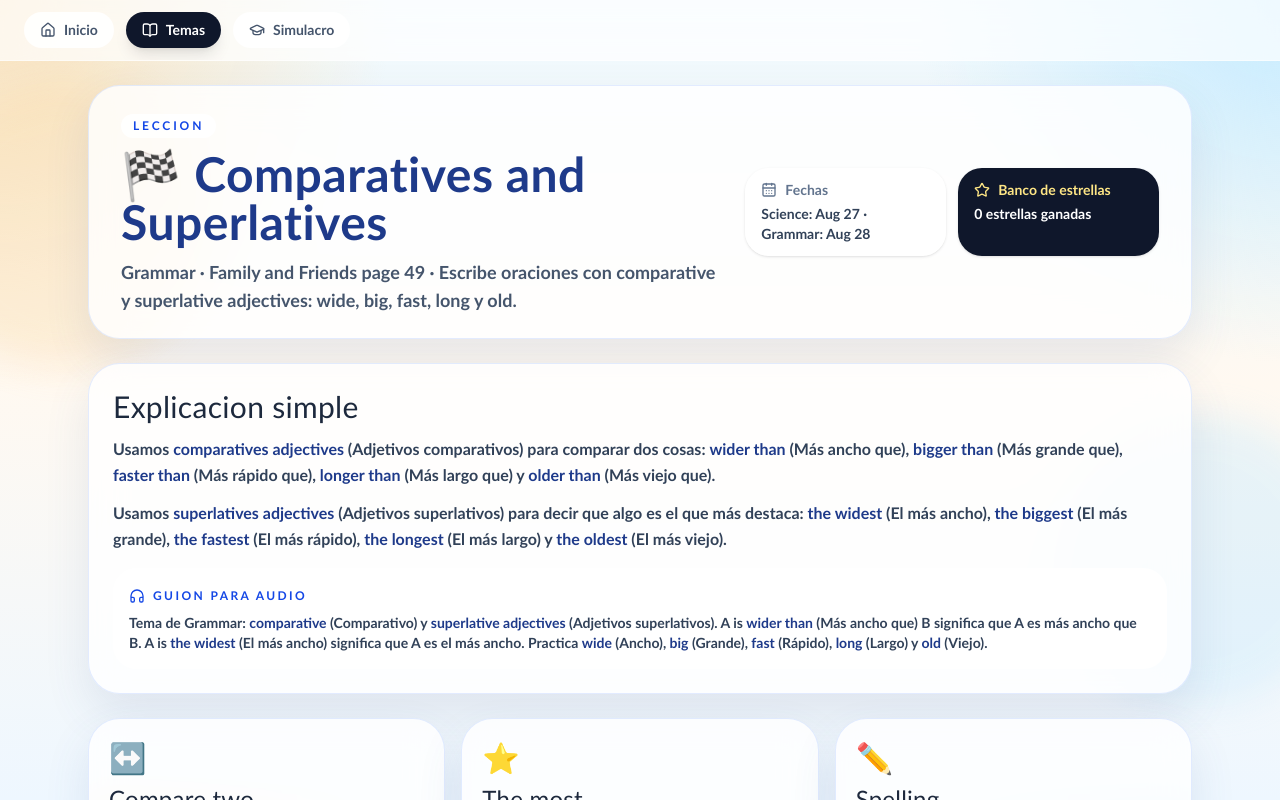
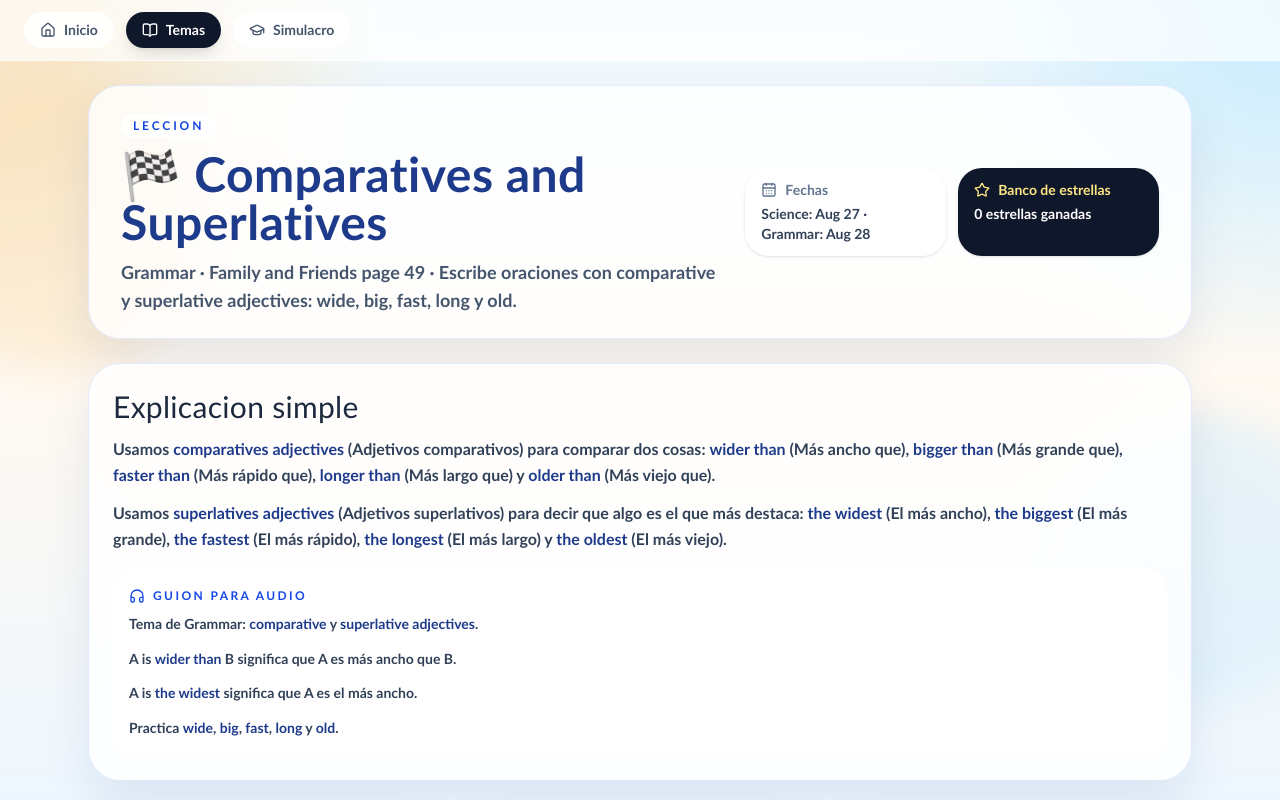
Before and after one commit to steven-github/papos-examen, a Next.js app: page /lessons/grammar-comparatives-superlatives in a window 1280 px wide. Shown: the top 800 px of the page. Built offline with nearby package versions, Linux system fonts and the light colour scheme.

Commit message:
Update page.tsx

```diff
--- a/app/lessons/[slug]/page.tsx
+++ b/app/lessons/[slug]/page.tsx
@@ -11,14 +11,14 @@ import { lessonMap, subjectLabels } from "@/data/lessons";
 import { useParams } from "next/navigation";
 import { useProgress } from "@/hooks/useProgress";
 
-function ExplanationParagraphs({ text, phrases }: { text: string; phrases: string[] }) {
+function ExplanationParagraphs({ text, phrases, showTranslations = true }: { text: string; phrases: string[]; showTranslations?: boolean }) {
     const paragraphs = text.split(/(?<=[.!?])\s+/).filter(Boolean);
 
     return (
         <div className='space-y-3'>
             {paragraphs.map((paragraph) => (
                 <p key={paragraph} className='leading-relaxed'>
-                    <HighlightedEvaluableText text={paragraph} phrases={phrases} />
+                    <HighlightedEvaluableText text={paragraph} phrases={phrases} showTranslations={showTranslations} />
                 </p>
             ))}
         </div>
@@ -70,9 +70,9 @@ export default function LessonDetailPage() {
                         <p className='mb-2 inline-flex items-center gap-2 text-xs font-black uppercase tracking-[0.2em] text-blue-700'>
                             <Headphones className='h-4 w-4' /> Guion para audio
                         </p>
-                        <p className='text-sm font-bold text-slate-700'>
-                            <HighlightedEvaluableText text={lesson.audioText} phrases={lesson.evaluablePhrases} />
-                        </p>
+                        <div className='text-sm font-bold text-slate-700'>
+                            <ExplanationParagraphs text={lesson.audioText} phrases={lesson.evaluablePhrases} showTranslations={false} />
+                        </div>
                     </div>
                 </section>
 
```
